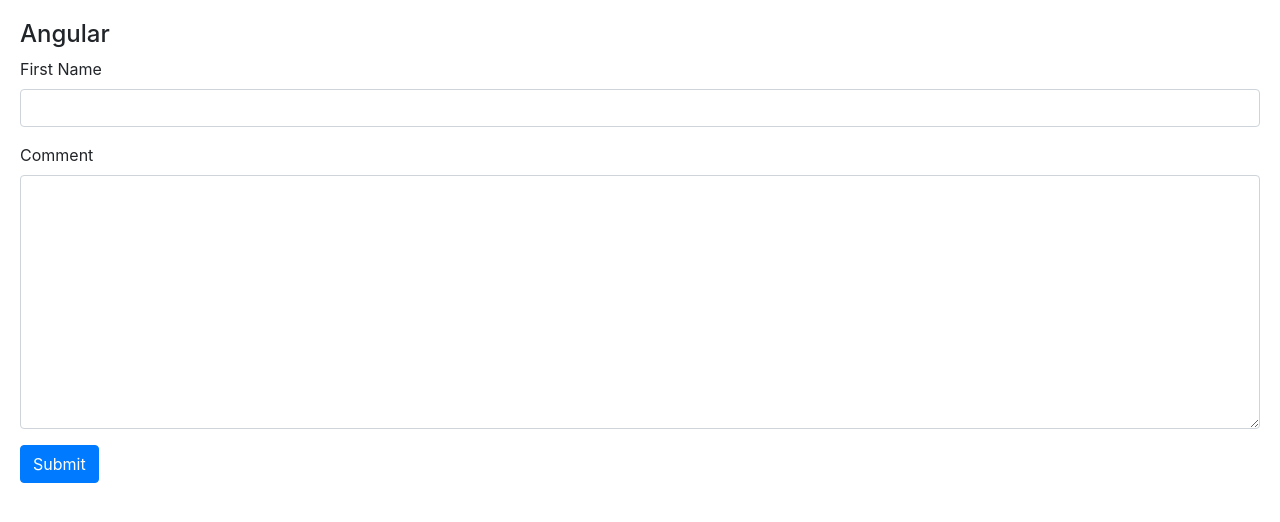
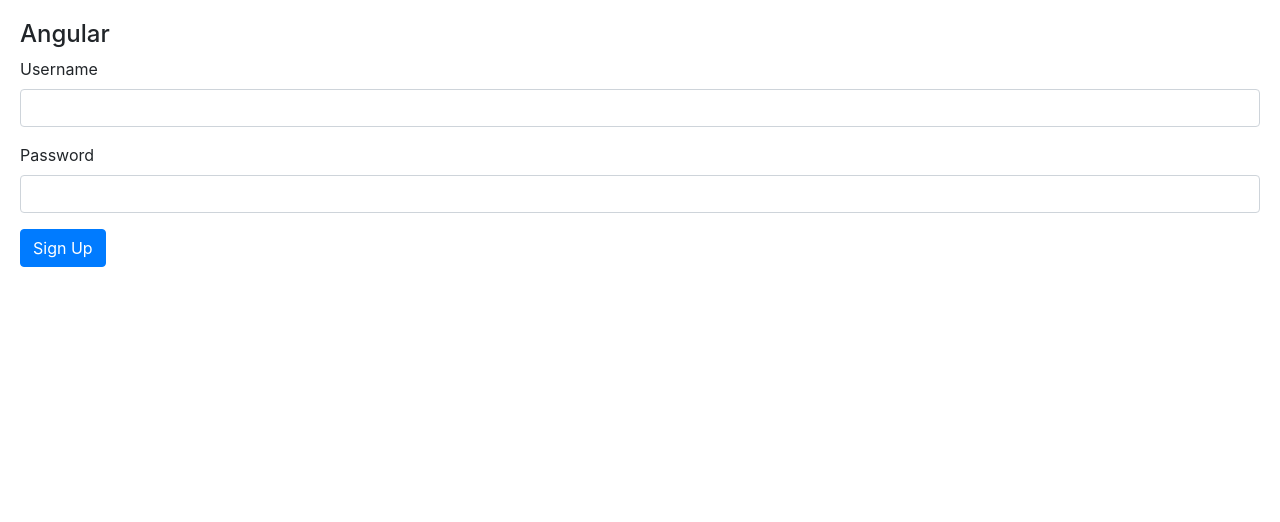
Before and after one commit to Shahtr1/angular-second-course, an Angular app: page / in a window 1280 px wide. Shown: the top 522 px of the page. Built offline with nearby package versions, Linux system fonts and the light colour scheme.

Commit message:
started reactive forms

```diff
--- a/src/app/app.component.html
+++ b/src/app/app.component.html
@@ -63,4 +63,6 @@
 
 <!-- <input type="text" [appInputFormat]="'uppercase'"> -->
 
-<contact-form></contact-form>
+<!-- <contact-form></contact-form> -->
+
+<app-signup-form></app-signup-form>
--- a/src/app/contact-form/contact-form.component.html
+++ b/src/app/contact-form/contact-form.component.html
@@ -1,22 +1,64 @@
-<form>
+<form #f="ngForm" (ngSubmit)="submit(f)">
+    <div ngModelGroup="contact"
+        #contact="ngModelGroup"
+    >
+    <div *ngIf="!contact.valid">...</div>
         <div class="form-group">
             <label for="firstName">First Name</label>
-        <input required minlength="3" maxlength="10"
+            <input
+                required
+                minlength="3"
+                maxlength="10"
                 pattern="banana"
-            ngModel name="firstName" #firstName="ngModel"
+                ngModel
+                name="firstName"
+                #firstName="ngModel"
                 (change)="log(firstName)"
-            id="firstName" type="text"
+                id="firstName"
+                type="text"
                 class="form-control">
-        <div class="alert alert-danger"
+            <div
+                class="alert alert-danger"
                 *ngIf="firstName.touched && !firstName.valid">
-            <div *ngIf="firstName.errors.required">First Name is required.</div>
-            <div *ngIf="firstName.errors.minlength">First Name should be minimum {{ firstName.errors.minlength.requiredLength }} characters.</div>
-            <div *ngIf="firstName.errors.pattern">First Name doesn't match the pattern.</div>
+                <div *ngIf="firstName.errors.required">
+                    First Name is required.
+                </div>
+                <div *ngIf="firstName.errors.minlength">
+                    First Name should be minimum {{ firstName.errors.minlength.requiredLength }} characters.
+                </div>
+                <div *ngIf="firstName.errors.pattern">
+                    First Name doesn't match the pattern.
+                </div>
+            </div>
         </div>
     </div>
     <div class="form-group">
         <label for="comment">Comment</label>
         <textarea ngModel name="comment" id="comment" cols="30" rows="10" class="form-control"></textarea>
     </div>
-    <button class="btn btn-primary">Submit</button>
+    <div class="checkbox">
+        <label>
+            <input type="checkbox"
+                ngModel
+                name="isSubscribed">
+            Subscribe to mailing list
+        </label>
+    </div>
+    <div class="form-group">
+        <label for="contactMethod">Contact Method</label>
+        <select multiple ngModel name="contactMethod" id="contactMethod" class="form-control">
+            <option value=""></option>
+            <option *ngFor="let method of contactMethods" [ngValue]="method">{{ method.name }}</option>
+        </select>
+    </div>
+    <div *ngFor="let method of contactMethods" class="radio">
+        <label>
+            <input ngModel type="radio" name="contactMethod" [value]="method.id">
+            {{ method.name }}
+        </label>
+    </div>
+    <p>
+        {{ f.value | json }}
+    </p>
+    <button class="btn btn-primary" [disabled]="!f.valid">Submit</button>
 </form>
--- a/src/app/contact-form/contact-form.component.ts
+++ b/src/app/contact-form/contact-form.component.ts
@@ -6,5 +6,12 @@
   styleUrls: ['./contact-form.component.css']
 })
 export class ContactFormComponent{
+  contactMethods = [
+    {id: 1, name: 'Email'},
+    {id: 2, name: 'Phone'}
+  ];
+
   log(x){console.log(x);}
+
+  submit(f){console.log(f);}
 }
--- /dev/null
+++ b/src/app/signup-form/signup-form.component.html
@@ -0,0 +1,19 @@
+<form [formGroup]="form">
+    <div class="form-group">
+        <label for="username">Username</label>
+        <input
+            formControlName="username"
+            id="username"
+            type="text"
+            class="form-control">
+    </div>
+    <div class="form-group">
+        <label for="password">Password</label>
+        <input
+            formControlName="password"
+            id="password"
+            type="text"
+            class="form-control">
+    </div>
+    <button class="btn btn-primary" type="submit">Sign Up</button>
+</form>
--- /dev/null
+++ b/src/app/signup-form/signup-form.component.ts
@@ -0,0 +1,16 @@
+import { Component, OnInit } from '@angular/core';
+import { FormControl, FormGroup } from '@angular/forms';
+
+@Component({
+  selector: 'app-signup-form',
+  templateUrl: './signup-form.component.html',
+  styleUrls: ['./signup-form.component.css']
+})
+export class SignupFormComponent{
+
+  form = new FormGroup({
+    username: new FormControl(),
+    password: new FormControl()
+  });
+
+}
--- a/src/styles.css
+++ b/src/styles.css
@@ -4,3 +4,7 @@
 body {
     padding: 20px;
 }
+
+.form-control.ng-touched.ng-invalid{
+    border: 2px solid red;
+}
```
Also changed, not shown: src/app/app.module.ts (+6 -3 lines), src/app/signup-form/signup-form.component.css (added), 1 other file (tests, documents, lock files or other folders). Lines whose indentation alone changed are shown as unchanged.
